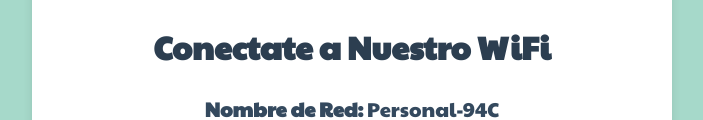
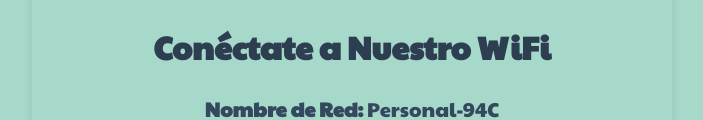
Before and after one commit to Roflo93/Looky, a plain HTML site: page index.html in a window 1280 px wide. Shown: the part 568-688 px from the top of the page, without its empty margins (288-991 px from the left). Drawn offline with Linux system fonts and the light colour scheme.

Commit message:
Update index.html

```diff
--- a/index.html
+++ b/index.html
@@ -19,7 +19,6 @@
       margin: 0 auto;
       max-width: 600px;
       padding: 20px 20px; /* Aumentar el padding superior e inferior */
-      background-color: #ffffff; /* Fondo blanco para el contenedor */
       box-shadow: 0 0 10px rgba(0, 0, 0, 0.1);
       border-radius: 10px;
       margin-top: 40px; /* Aumentar margen superior */
@@ -100,7 +99,7 @@
       </a>
     </div>
     <div class="wifi-info">
-      <h2>Conectate a Nuestro WiFi</h2>
+      <h2>Conéctate a Nuestro WiFi</h2>
       <p class="wifi-name"><strong>Nombre de Red:</strong> Personal-94C</p>
       <p class="wifi-password"><strong>Contraseña:</strong> FF707F494C</p>
     </div>
```
